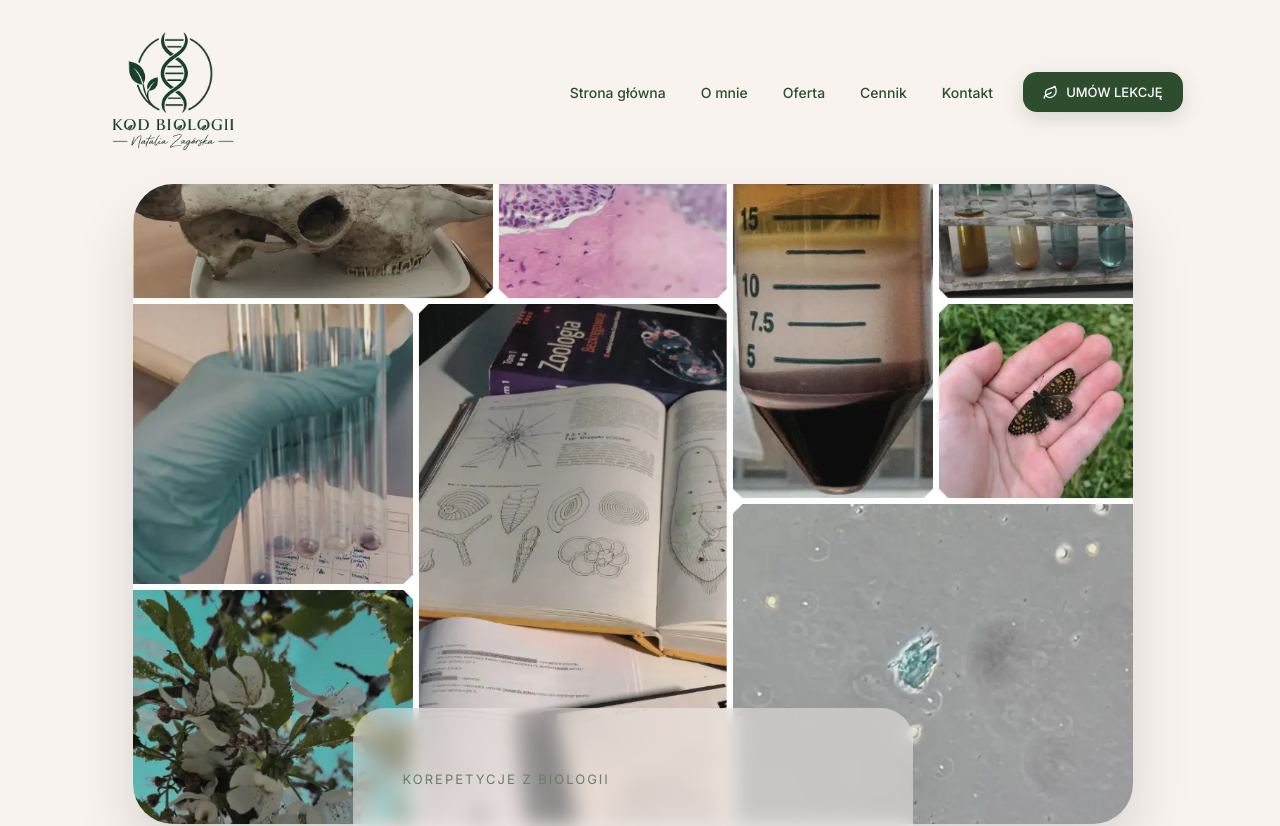
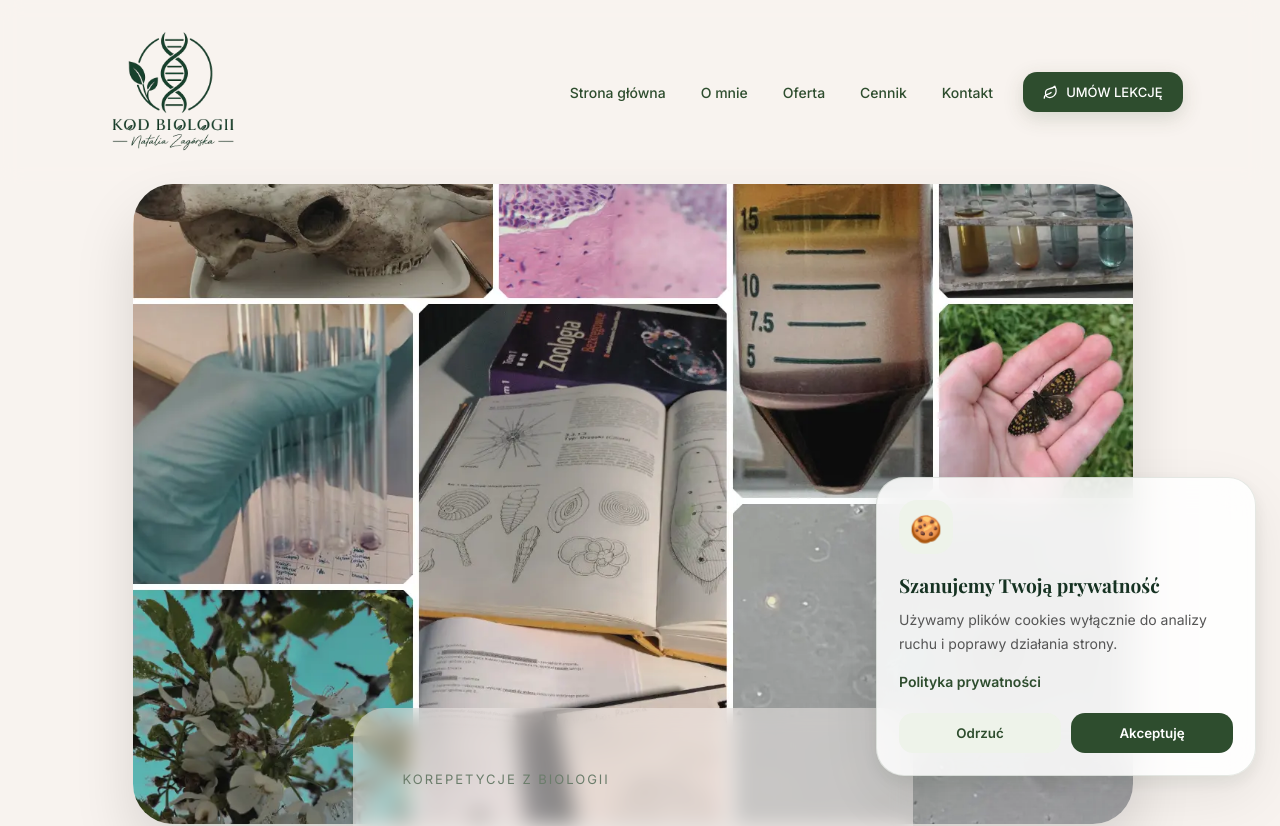
Before and after one commit to vermenea/KodBiologii, a React (Vite) app: page / in a window 1280 px wide. Shown: the top 826 px of the page. Built offline with nearby package versions, Linux system fonts and the light colour scheme.

Commit message:
fix: cookie banner display

```diff
--- a/src/components/CookieBanner.jsx
+++ b/src/components/CookieBanner.jsx
@@ -42,7 +42,12 @@ export default function CookieBanner() {
     setVisible(false);
   };
 
-  if (visible) {
+  const rejectCookies = () => {
+    localStorage.setItem(COOKIE_KEY, 'rejected');
+    setVisible(false);
+  };
+
+  if (!visible) {
     return null;
   }
 
@@ -67,7 +72,9 @@ export default function CookieBanner() {
       </div>
 
       <div className='cookie-buttons'>
-        <button className='cookie-reject'>Odrzuć</button>
+        <button className='cookie-reject' onClick={rejectCookies}>
+          Odrzuć
+        </button>
 
         <button className='cookie-accept' onClick={acceptCookies}>
           Akceptuję
```
